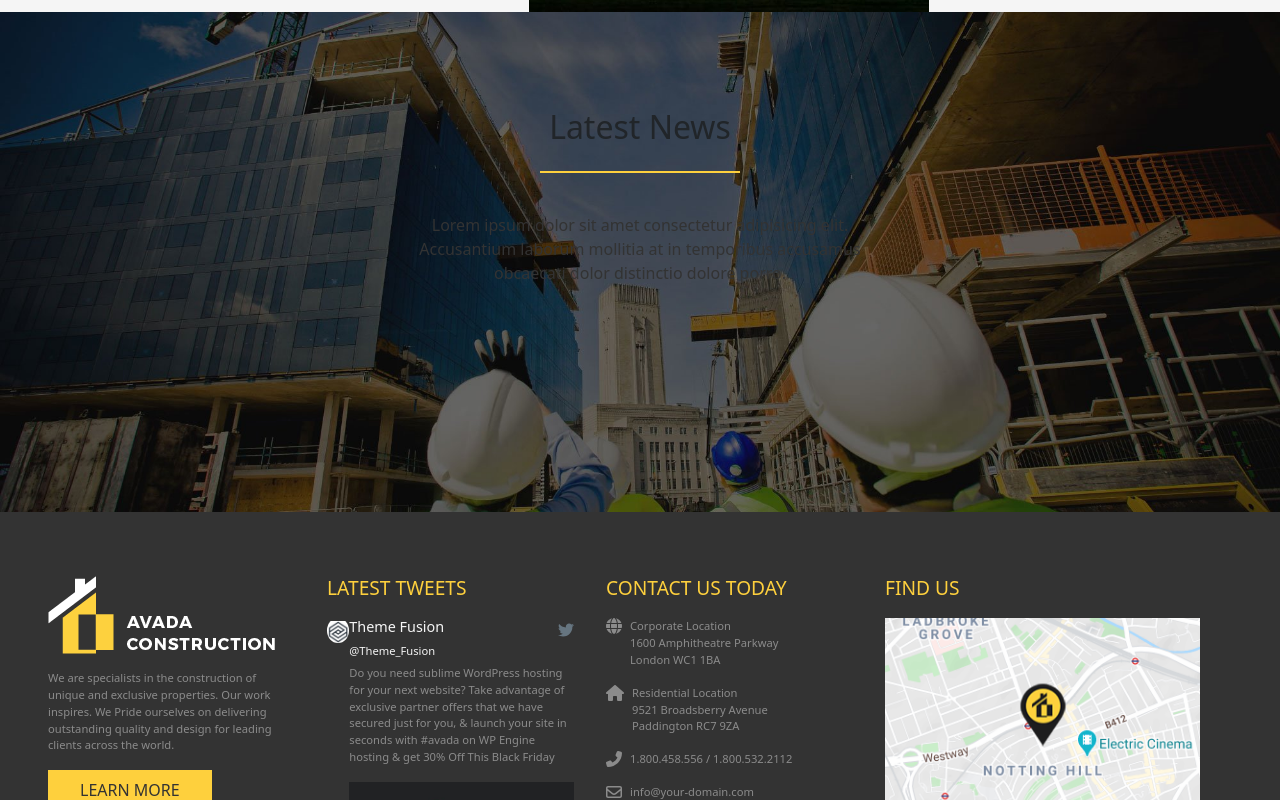
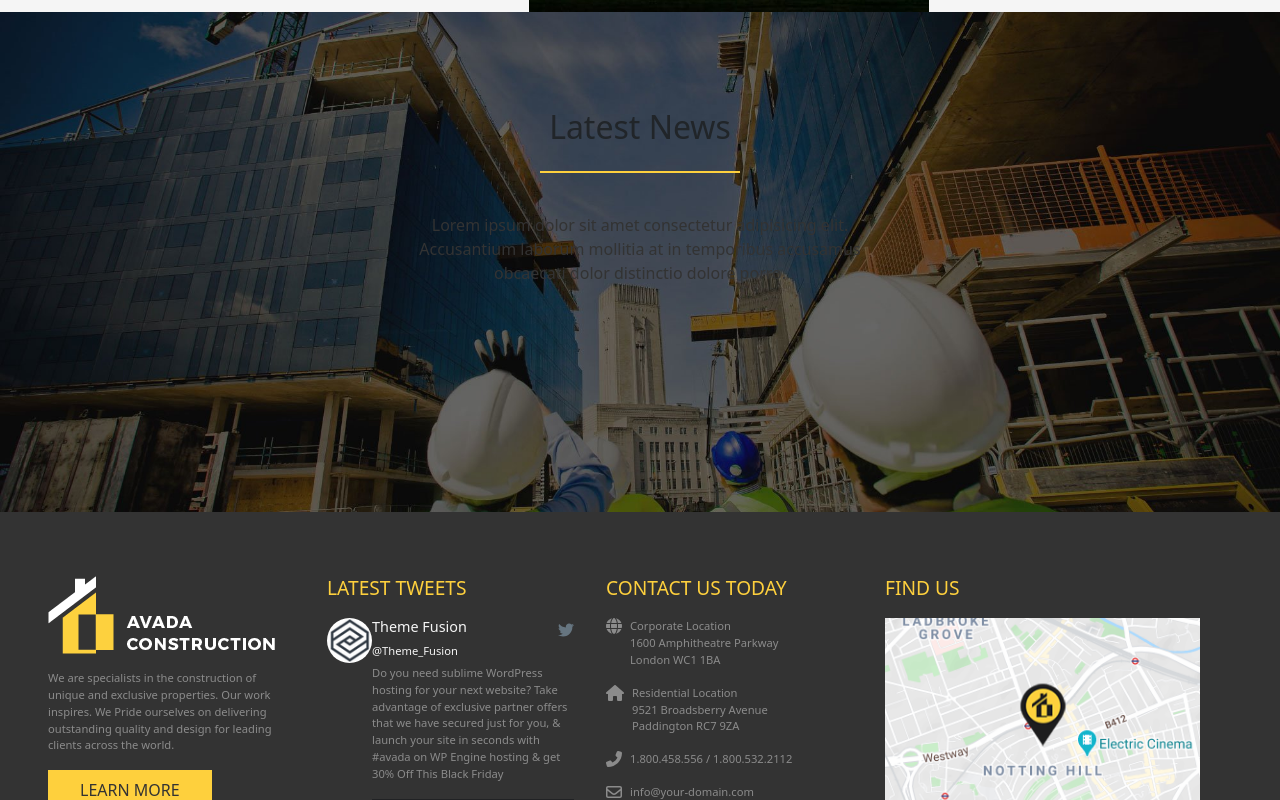
Before and after one commit to luigitarallo/proj-html-vuejs, a Vue app: page / in a window 1280 px wide. Shown: the part 5311-6111 px from the top of the page. Built offline with nearby package versions, Linux system fonts and the light colour scheme.

Commit message:
fix: twitter prof pic width

```diff
--- a/src/components/AppFooter.vue
+++ b/src/components/AppFooter.vue
@@ -271,6 +271,8 @@ export default {
     width: 50%;
     border-radius: 50%;
     .profile-img {
+      height: 45px;
+      width: 45px;
       border-radius: 50%;
       overflow: hidden;
 
```
